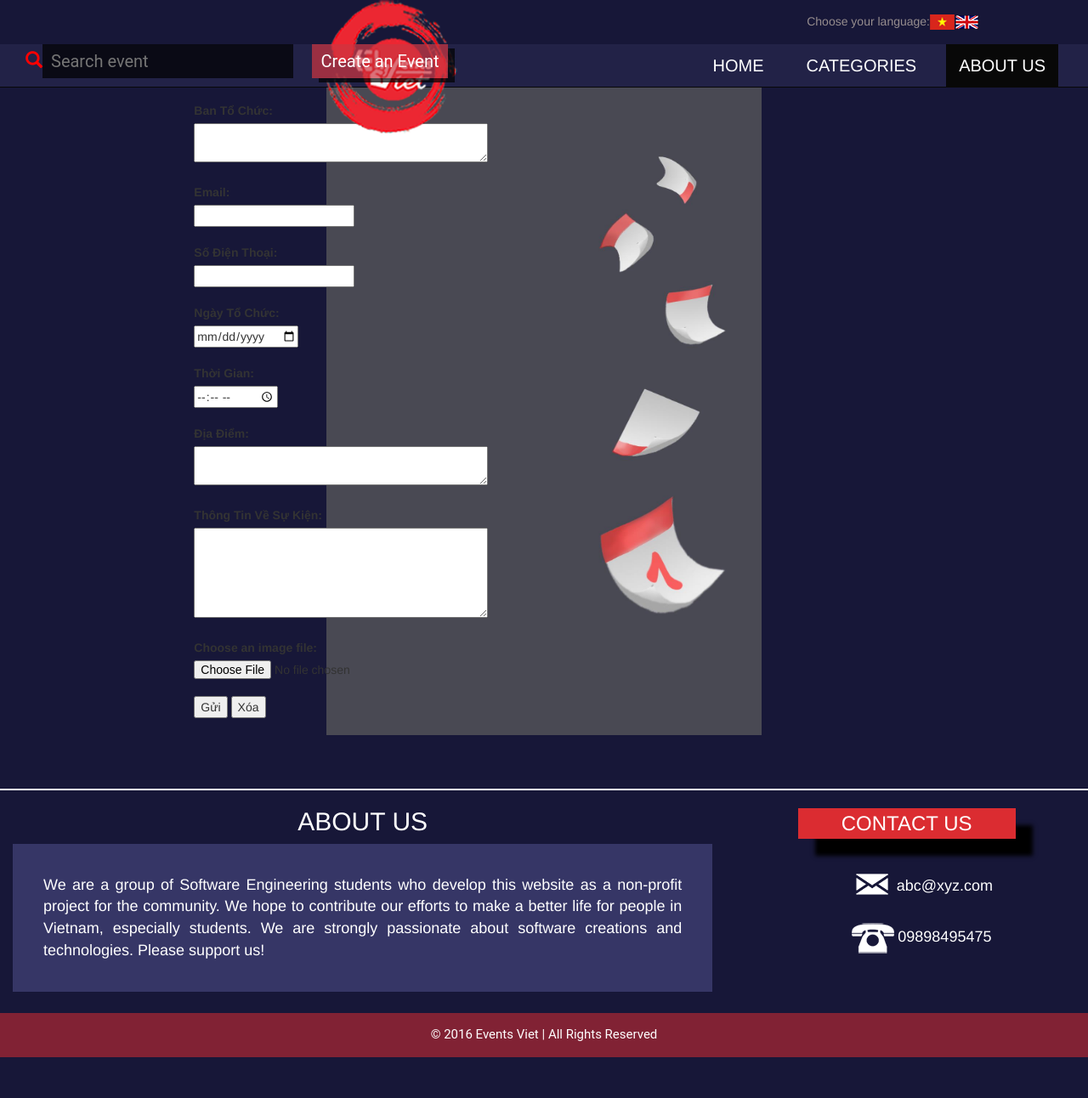
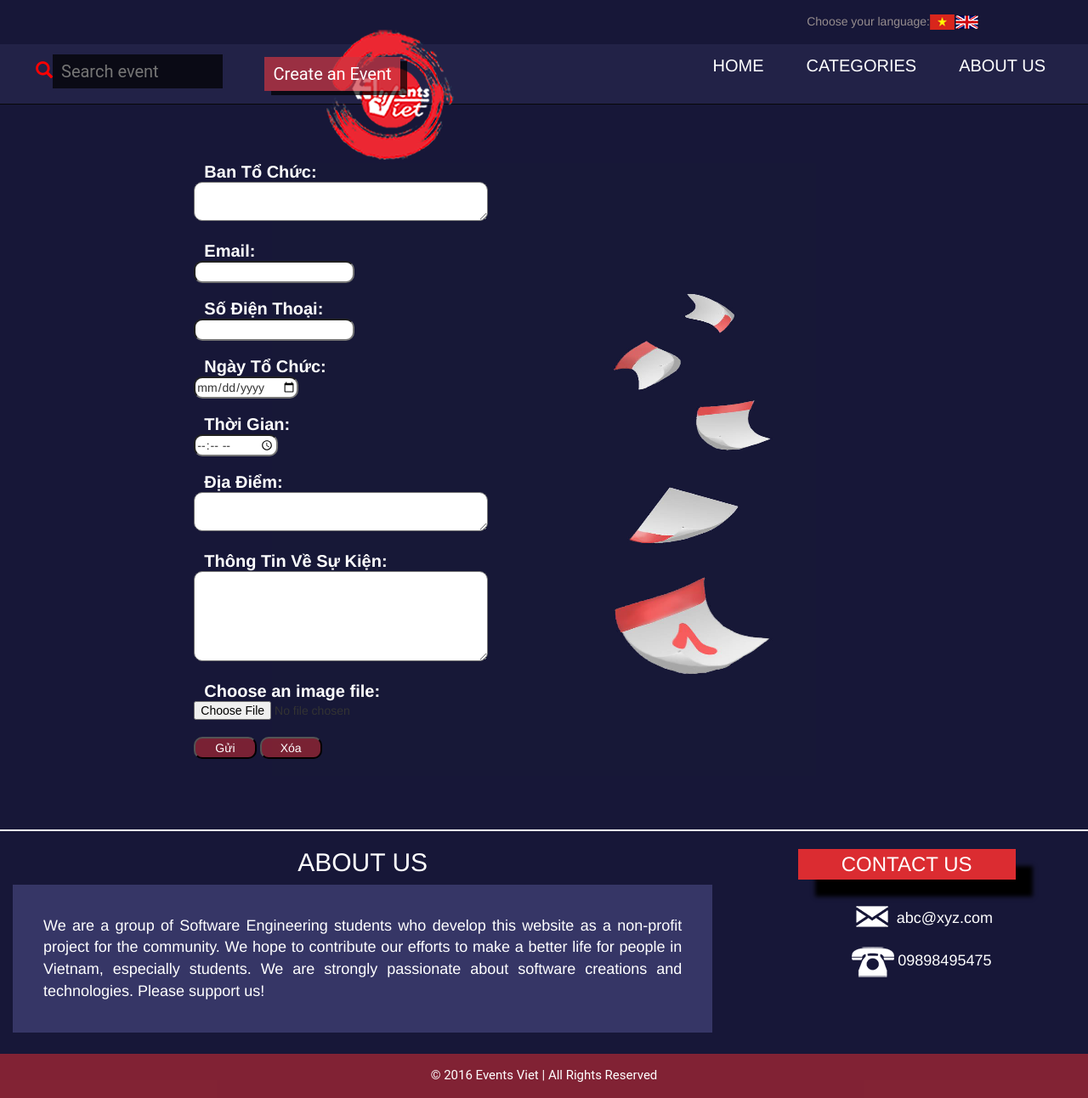
Before and after one commit to anhduc130/Web-App-Project, a CodeIgniter app: page /Web-App-Project/form in a window 1280 px wide. Shown: the whole page at 85% size. Before the commit the page ends 1244 px from the top, so only its background shows below. Run offline with CodeIgniter, Linux system fonts and the light colour scheme.

Commit message:
Edit form

```diff
--- a/application/views/_includes/navBar.php
+++ b/application/views/_includes/navBar.php
@@ -21,8 +21,8 @@
 
 			<div class="collapse navbar-collapse" id="collapseTarget">
 				<ul class="nav navbar-nav nav-pills middle">
-					<li><span class="glyphicon glyphicon-search"></span><input type="text" placeholder="Search event" class="search-event"></li>
-					<li><button type="button" class="create-an-event-button">Create an Event</button></li>
+					<li style="padding:12px"><span class="glyphicon glyphicon-search"></span><input type="text" placeholder="Search event" class="search-event"></li>
+					<li><a href="<?php echo base_url("form"); ?>"><button type="button" class="create-an-event-button">Create an Event</button></a></li>
 				</ul>
 
 				<ul class="nav navbar-nav navbar-right">
--- a/application/views/form.php
+++ b/application/views/form.php
@@ -21,102 +21,147 @@
     <link rel="stylesheet" href="https://maxcdn.bootstrapcdn.com/bootstrap/3.3.7/css/bootstrap.min.css" integrity="sha384-BVYiiSIFeK1dGmJRAkycuHAHRg32OmUcww7on3RYdg4Va+PmSTsz/K68vbdEjh4u" crossorigin="anonymous">
 </head>
 
-<body data-spy="scroll" data-target=".navbar" data-offset="50">
-<?php include("_includes/navBar.php"); ?>
+<body style="background-color: rgb(23,23,56)">
+	<!--Navbar-->
+<nav class="navbar navbar-inverse navbar-fixed-top">
+
+
+    <div class="container-fluid">
+
+        <div class="row banner">
+        	<div class="language">Choose your language:
+            	<a href="#"><img src="<?php echo base_url("static/images/header/vnflag.png"); ?>" alt="vn flag" ></a>
+            	<a href="#"><img src="<?php echo base_url("static/images/header/UK Flag.png"); ?>" alt="uk flag" ></a>
+        	</div>
+			<a href="<?php echo base_url("home");?>"><img src="<?php echo base_url("static/images/header/logo.png"); ?>" alt="logo" style="position: absolute; left:30%"> </a>
+        </div>
+
+		<div class="container-fluid">
+			<div class="navbar-header">
+				<button type="button" class="navbar-toggle" data-toggle="collapse" data-target="#collapseTarget">
+					<span class="glyphicon glyphicon-th"></span>
+				</button>
+			</div>
+
+			<div class="collapse navbar-collapse" id="collapseTarget">
+				<ul class="nav navbar-nav nav-pills middle">
+					<li style="padding:12px"><span class="glyphicon glyphicon-search"></span><input type="text" placeholder="Search event" class="search-event"></li>
+					<li><a href="<?php echo base_url("form"); ?>"><button type="button" class="create-an-event-button">Create an Event</button></a></li>
+				</ul>
+
+				<ul class="nav navbar-nav navbar-right">
+					<li><a href="<?php echo base_url("home");?>" class="hover">HOME</a></li>
+					<li class="dropdown"><a href="#" class="dropdown-toggle hover" data-toggle="dropdown">CATEGORIES</a>
+						<ul class="dropdown-menu hover-sub">
+							<li><a href="<?php echo base_url("education");?>" class="hover-child">Education</a></li>
+							<li><a href="<?php echo base_url("career");?>" class="hover-child">Career</a></li>
+							<li><a href="<?php echo base_url("fashion");?>" class="hover-child">Fashion</a></li>
+							<li><a href="<?php echo base_url("technology");?>" class="hover-child">Technology</a></li>
+						</ul>
+					</li>
+					<li><a href="#about-section" class="hover">ABOUT US</a></li>
+				</ul>
+			</div>
+
+		</div>
+    </div>
+</nav>
+
+
 <!-- This is our body -->
 <div class="container-fluid form">
-	<br><br><br><br><br><br>
+
 	<div class="row">
 		<div class="col-md-2"></div>
 		<div class="col-md-8">
 		<form id="submit-form" method="post" >
 				<div class="row">
 					<div class="col-md-4">
-						<label for="organizer">Ban Tổ Chức:</label>
+						<label for="organizer" class="label">Ban Tổ Chức:</label>
 					</div>
 				</div>
 				<div class="row">
 					<div class="col-md-12">
-						<textarea type="text" id="organizer" name="organizer" cols="40"></textarea>
+						<textarea type="text" id="organizer" name="organizer" cols="40" class="input"></textarea>
 					</div>
 				</div>
 				<br>
 
 				<div class="row">
 					<div class="col-md-4">
-						<label for="email">Email:</label>
+						<label for="email" class="label">Email:</label>
 					</div>
 				</div>
 				<div class="row">
 					<div class="col-md-12">
-						<input type="email" id="email" name="email" >
+						<input type="email" id="email" name="email" class="input" >
 					</div>
 				</div>
 				<br>
 
 				<div class="row">
 					<div class="col-md-4">
-						<label for="phoneNo">Số Điện Thoại:</label>
+						<label for="phoneNo" class="label">Số Điện Thoại:</label>
 					</div>
 				</div>
 				<div class="row">
 					<div class="col-md-12">
-						<input type="tel" id="phoneNo" name="phoneNo">
+						<input type="tel" id="phoneNo" name="phoneNo" class="input">
 					</div>
 				</div>
 				<br>
 
 				<div class="row">
 					<div class="col-md-4">
-						<label for="date">Ngày Tổ Chức:</label>
+						<label for="date" class="label">Ngày Tổ Chức:</label>
 					</div>
 				</div>
 				<div class="row">
 					<div class="col-md-12">
-						<input type="date" id="date" name="date">
+						<input type="date" id="date" name="date" class="input">
 					</div>
 				</div>
 				<br>
 
 				<div class="row">
 					<div class="col-md-4">
-						<label for="time">Thời Gian:</label>
+						<label for="time" class="label">Thời Gian:</label>
 					</div>
 				</div>
 				<div class="row">
 					<div class="col-md-12">
-						<input type="time" id="time" name="time" value="">
+						<input type="time" id="time" name="time" value="" class="input">
 					</div>
 				</div>
 				<br>
 
 				<div class="row">
 					<div class="col-md-4">
-						<label for="location">Địa Điểm:</label>
+						<label for="location" class="label" >Địa Điểm:</label>
 					</div>
 				</div>
 				<div class="row">
 					<div class="col-md-12">
-						<textarea type="text" id="location" name="location" cols="40"></textarea>
+						<textarea type="text" id="location" name="location" cols="40" class="input"></textarea>
 					</div>
 				</div>
 				<br>
 
 				<div class="row">
 					<div class="col-md-4">
-						<label for="details">Thông Tin Về Sự Kiện:</label>
+						<label for="details" class="label">Thông Tin Về Sự Kiện:</label>
 					</div>
 				</div>
 				<div class="row">
 					<div class="col-md-12">
-						<textarea id="details" name="details" cols="40" rows="5"></textarea>
+						<textarea id="details" name="details" cols="40" rows="5" class="input"></textarea>
 					</div>
 				</div>
 				<br>
 
 				<div class="row">
 					<div class="col-md-4">
-						<label for="image">Choose an image file:</label>
+						<label for="image" class="label">Choose an image file:</label>
 					</div>
 				</div>
 				<div class="row">
@@ -128,8 +173,8 @@
 
 				<div class="row">
 					<div class="col-md-3">
-						<input type="submit" value="Gửi">
-						<input type="reset" value="Xóa">
+						<button type="submit" value="Gửi" class="button">Gửi</button>
+						<button type="reset" value="Xóa" class="button">Xóa</button>
 					</div>
 				</div>
 				<br>
--- a/static/css/aboutUsStyle.css
+++ b/static/css/aboutUsStyle.css
@@ -12,7 +12,7 @@
 	font-size: 18px;
 }
 .margin-bottom{
-	margin-bottom: 10px;
+	margin-bottom: 0px;
 }
 .contact-us{
 	background-color: rgb(219,44,49);
--- a/static/css/form.css
+++ b/static/css/form.css
@@ -1,4 +1,18 @@
 .form{
-	background: url(../images/form/form_background.jpg) no-repeat center center fixed;
-	background-size: 40% 100%;
+	background: url(../images/form/form_backgroundN.jpg) no-repeat center ;
+	background-size: 50% 100%;
+	margin-top: 15%;
 }
+.label{
+	color: #fff;
+	font-size: 20px !important;
+}
+.input{
+	border-radius: 10px;
+}
+.button{
+	border-radius: 10px;
+	width: 40%;
+	background-color:rgba(219,44,49,0.5);
+	color: #fff;
+}
--- a/static/css/navBarStyle.css
+++ b/static/css/navBarStyle.css
@@ -16,7 +16,7 @@
 	top:0;
 	z-index:0;
 	height: auto;
-	width: 12vw;
+	width: 10vw;
 }
 .language{
 	margin-right: 10%;
@@ -40,6 +40,7 @@
 	color: #ffffff;
 	font-family: 'Roboto', sans-serif;
 	max-width: 100%;
+	width: 200px;
 }
 .create-an-event-button{
 	background-color:rgba(206,53,64,0.7);
```
Also changed, not shown: static/css/about-us-style.css (deleted, +0 -36 lines), static/images/form/form_backgroundN.jpg (added).
